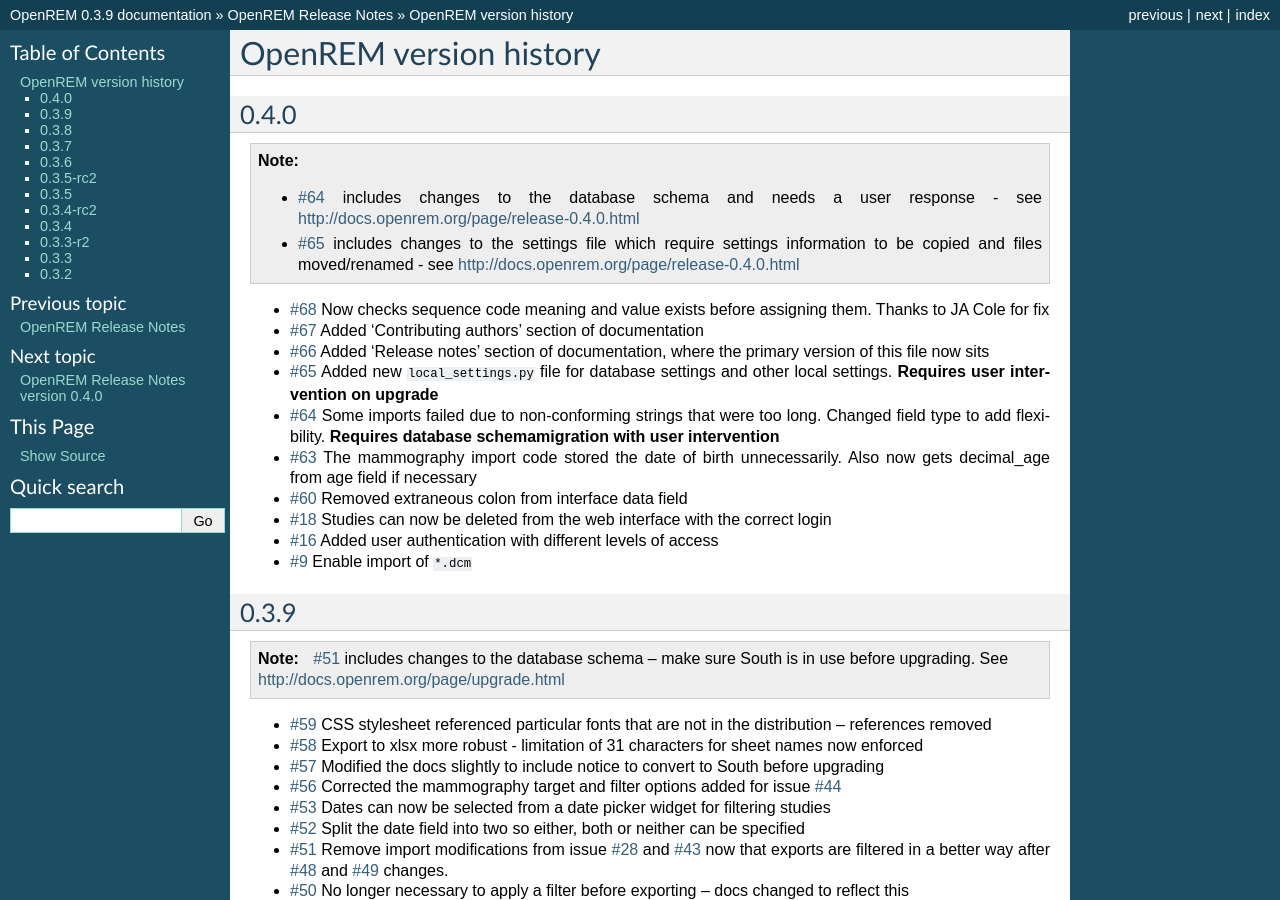
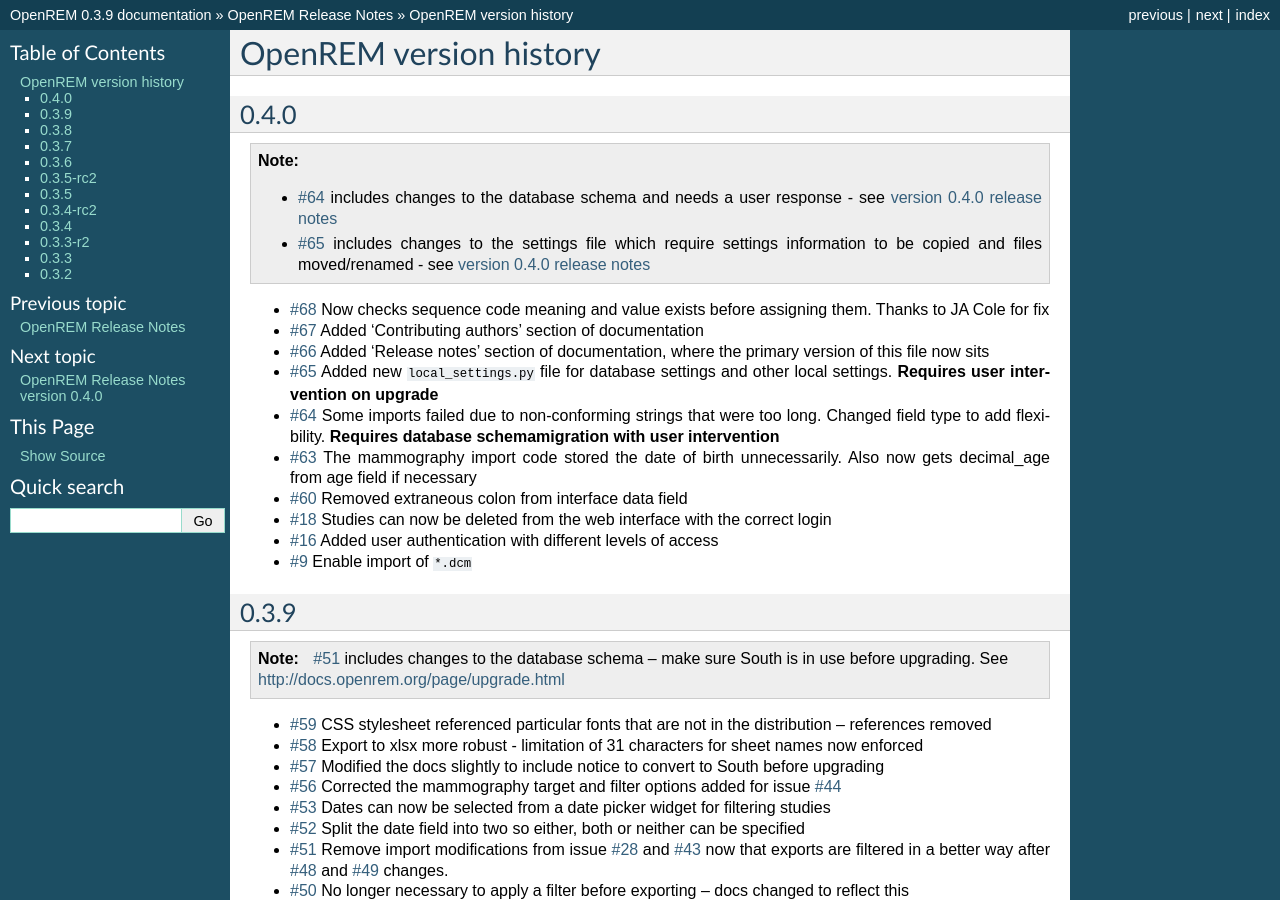
Before and after one commit to ckswilliams/modOpenREM, a Sphinx documentation site: the page built from docs/changes.rst, in a window 1280 px wide and 900 px high. Built offline with Sphinx 7.4.7, drawn with Linux system fonts in a browser that asks for light colours.

Commit message:
Changed link to 0.4.0 release notes into a text link rather than a URL.

```diff
--- a/docs/changes.rst
+++ b/docs/changes.rst
@@ -7,8 +7,8 @@
 
 ..  note::
 
-    * `#64`_ includes changes to the database schema and needs a user response - see http://docs.openrem.org/page/release-0.4.0.html
-    * `#65`_ includes changes to the settings file which require settings information to be copied and files moved/renamed - see http://docs.openrem.org/page/release-0.4.0.html
+    * `#64`_ includes changes to the database schema and needs a user response - see `version 0.4.0 release notes <http://docs.openrem.org/page/release-0.4.0.html>`_
+    * `#65`_ includes changes to the settings file which require settings information to be copied and files moved/renamed - see `version 0.4.0 release notes <http://docs.openrem.org/page/release-0.4.0.html>`_
 
 * `#68`_   Now checks sequence code meaning and value exists before assigning them. Thanks to JA Cole for fix
 * `#67`_   Added 'Contributing authors' section of documentation
```
